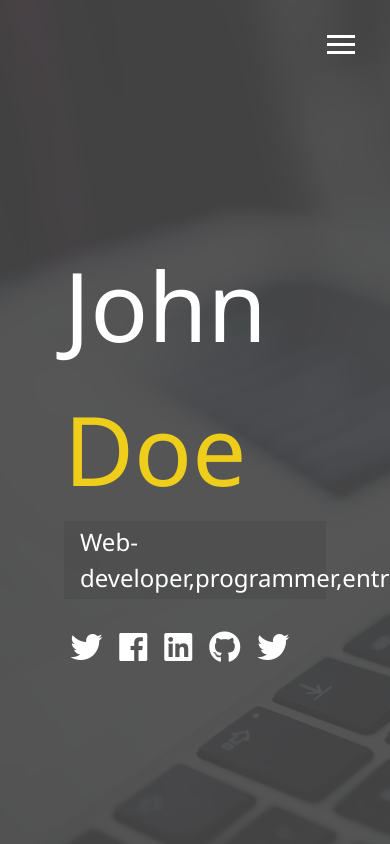
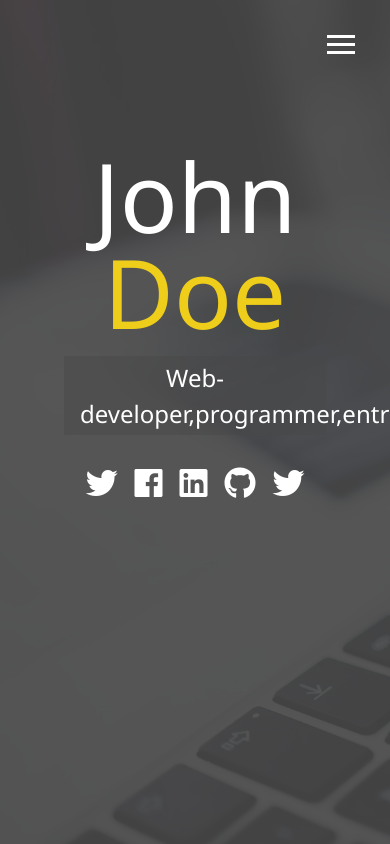
Before and after one commit to BabczukPeter/Responsive_twotone, a website: page dist/index.html in a window 390 px wide. Drawn offline with Linux system fonts and the light colour scheme.

Commit message:
about page

```diff
--- a/scss/_config.scss
+++ b/scss/_config.scss
@@ -27,3 +27,34 @@ $background-opacity: 0.9;
     }
   }
 }
+//set text color
+@function set-text-color($color) {
+  @if (lightness($color) > 40) {
+    @return #000;
+  } @else {
+    @return #fff;
+  }
+}
+
+// Media query mxins
+@mixin mediaSm {
+  @media screen and (max-width: 500px) {
+    @content;
+  }
+}
+
+@mixin mediaMd {
+  @media screen and (max-width: 768px) {
+    @content;
+  }
+}
+@mixin mediaLg {
+  @media screen and (min-width: 769px) and (max-width: 1170px) {
+    @content;
+  }
+}
+@mixin mediaXl {
+  @media screen and (min-width: 1170px) {
+    @content;
+  }
+}
--- a/scss/_menu.scss
+++ b/scss/_menu.scss
@@ -11,7 +11,7 @@
     width: 28px;
     height: 3px;
     margin: 0 0 5px 0;
-    background: #fff;
+    background: set-text-color($primary-color);
     @include easeOut;
   }
 
@@ -111,9 +111,10 @@
       text-transform: uppercase;
       padding: 1rem 0;
       font-weight: 300;
-      color: #fff;
+      color: set-text-color($primary-color);
       text-decoration: none;
       @include easeOut;
+
       &:hover {
         color: $secondary-color;
       }
--- /dev/null
+++ b/scss/_mobile.scss
@@ -0,0 +1,63 @@
+//widescreens
+@include mediaXl {
+}
+
+//desktops and laptops
+@include mediaLg {
+}
+
+//tablets and laptops
+@include mediaMd {
+  main {
+    align-items: center;
+    text-align: center;
+
+    .lg-heading {
+      line-height: 1;
+      margin-bottom: 1rem;
+    }
+  }
+  ul.menu-nav,
+  div.menu-branding {
+    float: none;
+    width: 100%;
+    min-height: 0;
+    &.show {
+      transform: translate3d(0, 0, 0);
+    }
+  }
+
+  .menu-nav {
+    height: 75vh;
+    transform: translate3d(-100%, 0, 0);
+    font-size: 24px;
+  }
+
+  .menu-branding {
+    height: 25vh;
+    transform: translate3d(100%, 0, 0);
+    .portrait {
+      background: url("../img/portrait_small.jpg");
+      width: 150px;
+      height: 150px;
+    }
+  }
+
+  .about-info {
+    grid-template-areas:
+      "bioimage"
+      "bio"
+      "job1"
+      "job2"
+      "job3";
+
+    grid-template-columns: 1fr;
+  }
+}
+
+//smartphones
+@include mediaSm {
+  main#home h1 {
+    margin-top: 10vh;
+  }
+}
--- a/scss/main.scss
+++ b/scss/main.scss
@@ -7,7 +7,7 @@
 body {
   @include background;
   background: $primary-color;
-  color: #fff;
+  color: set-text-color($primary-color);
   height: 100%;
   margin: 0;
   font-family: "Segoe UI", Tahoma, Geneva, Verdana, sans-serif;
@@ -49,7 +49,8 @@ header {
 
 main {
   padding: 4rem;
-  height: 100%;
+  //height: 100%;
+  min-height: calc(100vh-60px);
 
   .icons {
     margin-top: 1rem;
@@ -71,3 +72,45 @@ main {
     }
   }
 }
+
+.about-info {
+  display: grid;
+  grid-gap: 30px;
+  grid-template-areas:
+    "bioimage bio bio "
+    "job1 job2 job3";
+  grid-template-columns: repeat(3, 1fr);
+
+  .bio-image {
+    grid-area: bioimage;
+    margin: auto;
+    border-radius: 50%;
+    border: $secondary-color 3px solid;
+  }
+  .bio {
+    grid-area: bio;
+    font-size: 1.5rem;
+  }
+  .job-1 {
+    grid-area: job1;
+  }
+  .job-2 {
+    grid-area: job2;
+  }
+  .job-3 {
+    grid-area: job3;
+  }
+  .job {
+    background: lighten($primary-color, 5);
+    padding: 0.5rem;
+    border-bottom: $secondary-color 5px solid;
+  }
+}
+#main-footer {
+  text-align: center;
+  padding: 1rem;
+  background: darken($primary-color, 10);
+  color: set-text-color ($primary-color);
+  height: 60px;
+}
+@import "mobile";
```
Also changed, not shown: dist/about.html (added), dist/css/main.css, dist/index.html.
